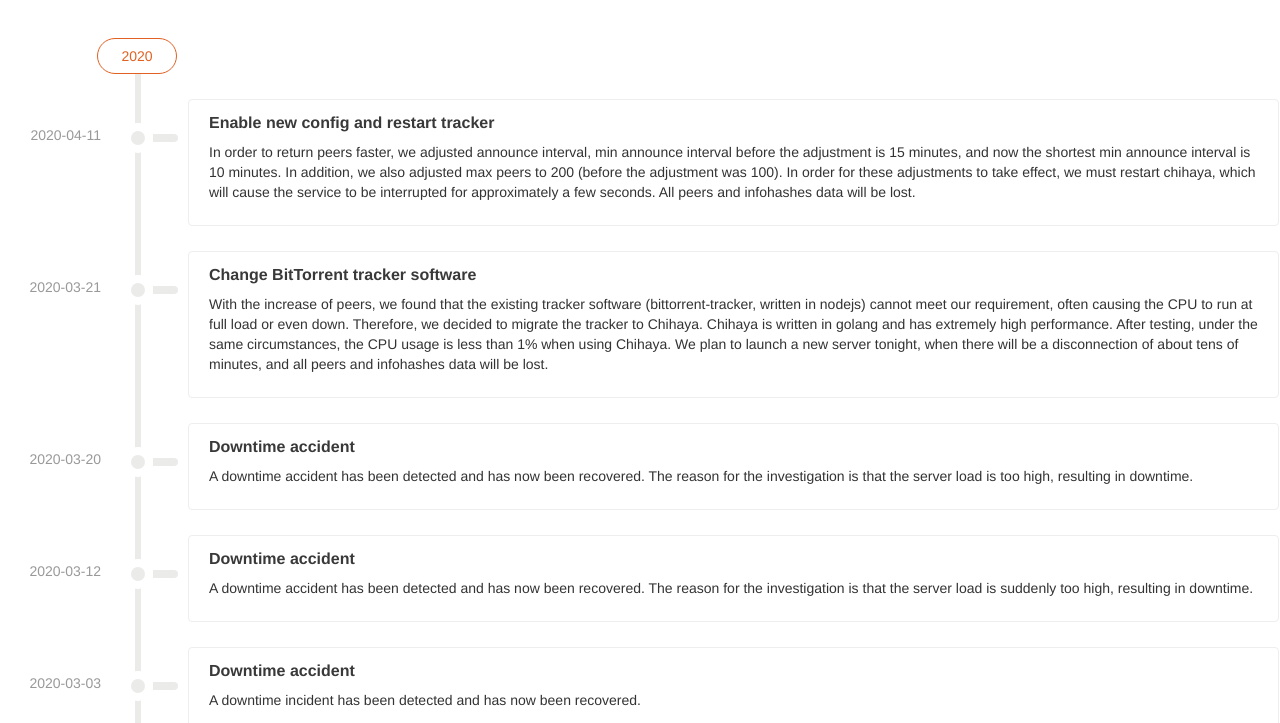
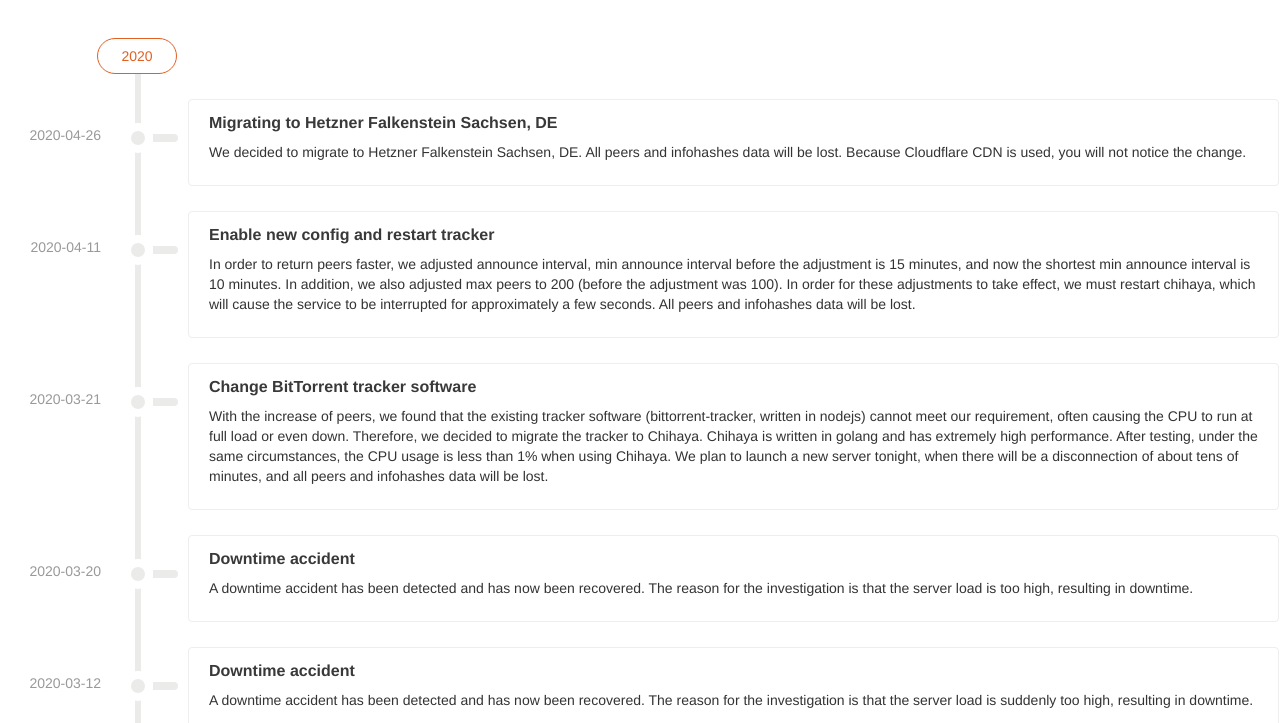
Before and after one commit to tamersunion/tracker, a plain HTML site: page incidents/index.html in a window 1280 px wide. Shown: the part 77-800 px from the top of the page. Drawn offline with nearby package versions, Linux system fonts and the light colour scheme.

Commit message:
Add incidents

```diff
--- a/incidents/index.html
+++ b/incidents/index.html
@@ -18,6 +18,12 @@
             <div class="vertical-timeline">
                 <ul class="list-unstyled">
                     <li class="title">2020</li>
+                    <li><span class="time">2020-04-26</span><span class="dot bg-success"></span>
+                        <div class="content">
+                            <h3 class="subtitle">Migrating to Hetzner Falkenstein Sachsen, DE</h3>
+                            <p>We decided to migrate to Hetzner Falkenstein Sachsen, DE. All peers and infohashes data will be lost. Because Cloudflare CDN is used, you will not notice the change.</p>
+                        </div>
+                    </li>
                     <li><span class="time">2020-04-11</span><span class="dot bg-success"></span>
                         <div class="content">
                             <h3 class="subtitle">Enable new config and restart tracker</h3>
```
